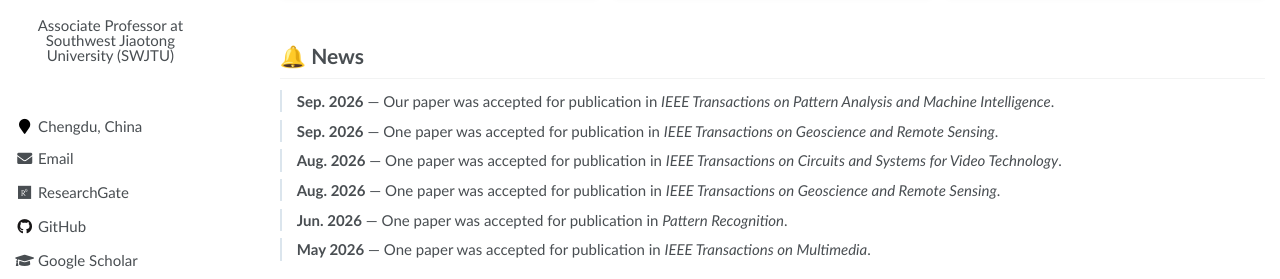
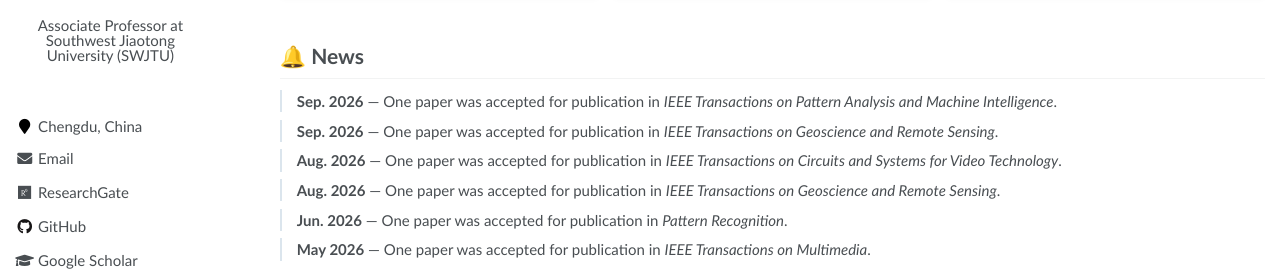
Before and after one commit to YuBangZheng/yubangzheng.github.io, a Jekyll site: the page built from pages/about.md, in a window 1280 px wide and 900 px high. Shown: the part 328-607 px from the top of the window. Built offline with Jekyll 4.4.1, drawn with Linux system fonts in a browser that asks for light colours.

Commit message:
Update about.md

```diff
--- a/pages/about.md
+++ b/pages/about.md
@@ -35,7 +35,7 @@ I am an Associate Professor at the [School of Information Science and Technology
 
 # 🔔 News
 
-- **Sep. 2026** — Our paper was accepted for publication in _IEEE Transactions on Pattern Analysis and Machine Intelligence_.
+- **Sep. 2026** — One paper was accepted for publication in _IEEE Transactions on Pattern Analysis and Machine Intelligence_.
 - **Sep. 2026** — One paper was accepted for publication in _IEEE Transactions on Geoscience and Remote Sensing_.
 - **Aug. 2026** — One paper was accepted for publication in _IEEE Transactions on Circuits and Systems for Video Technology_.
 - **Aug. 2026** — One paper was accepted for publication in _IEEE Transactions on Geoscience and Remote Sensing_.
```
